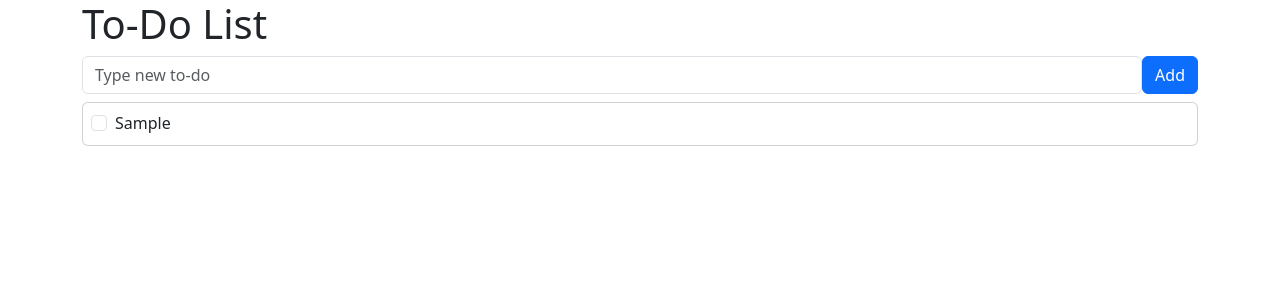
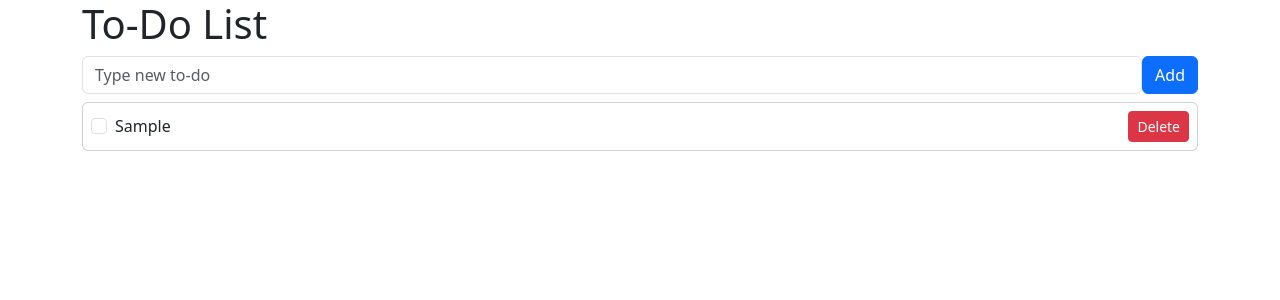
Before and after one commit to 2Heeae/vue3-project, a Vue app: page / in a window 1280 px wide. Both pictures are taken after typing "Sample" into the empty fields and a click on the button "Add". Shown: the top 300 px of the page. Built offline with nearby package versions, Linux system fonts and the light colour scheme.

Commit message:
[To-Do] v-for 인덱스 사용해서 배열에 있는 todo항목 삭제

```diff
--- a/src/App.vue
+++ b/src/App.vue
@@ -24,13 +24,16 @@
         This field cannot be empty
       </div>
     </form>
+    <div v-if="!todos.length">
+      추가된 Todo가 없습니다.
+    </div>
     <div
-      v-for="todo in todos"
+      v-for="(todo, index) in todos"
       :key="todo.id"
       class="card mt-2"
     >
-      <div class="card-body p-2">
-        <div class="form-check">
+      <div class="card-body p-2 d-flex align-items-center">
+        <div class="form-check flex-grow-1">
           <input
             class="form-check-input"
             type="checkbox"
@@ -43,7 +46,14 @@
             {{ todo.subject }}
           </label>
         </div>
-
+        <div>
+          <button
+            class="btn btn-danger btn-sm"
+            @click="deleteTodo(index)"
+            >
+            Delete
+          </button>
+        </div>
       </div>
     </div>
   </div>
@@ -57,11 +67,6 @@
     const todo = ref('');
     const todos = ref([]);
     const hasError = ref(false);
-    // const todoStyle = {
-    //   // css 는 text-decoration임
-    //   textDecoration : 'line-through',
-    //   color: 'gray'
-    // }
 
     const onSubmit = () => {
       if (todo.value == ''){
@@ -78,11 +83,17 @@
 
     };
 
+    const deleteTodo = (index) => {
+      console.log(index);
+      todos.value.splice(index, 1);
+    }
+
     return{
       todo,
       todos,
       onSubmit,
       hasError,
+      deleteTodo
     }
   }
 }
```
